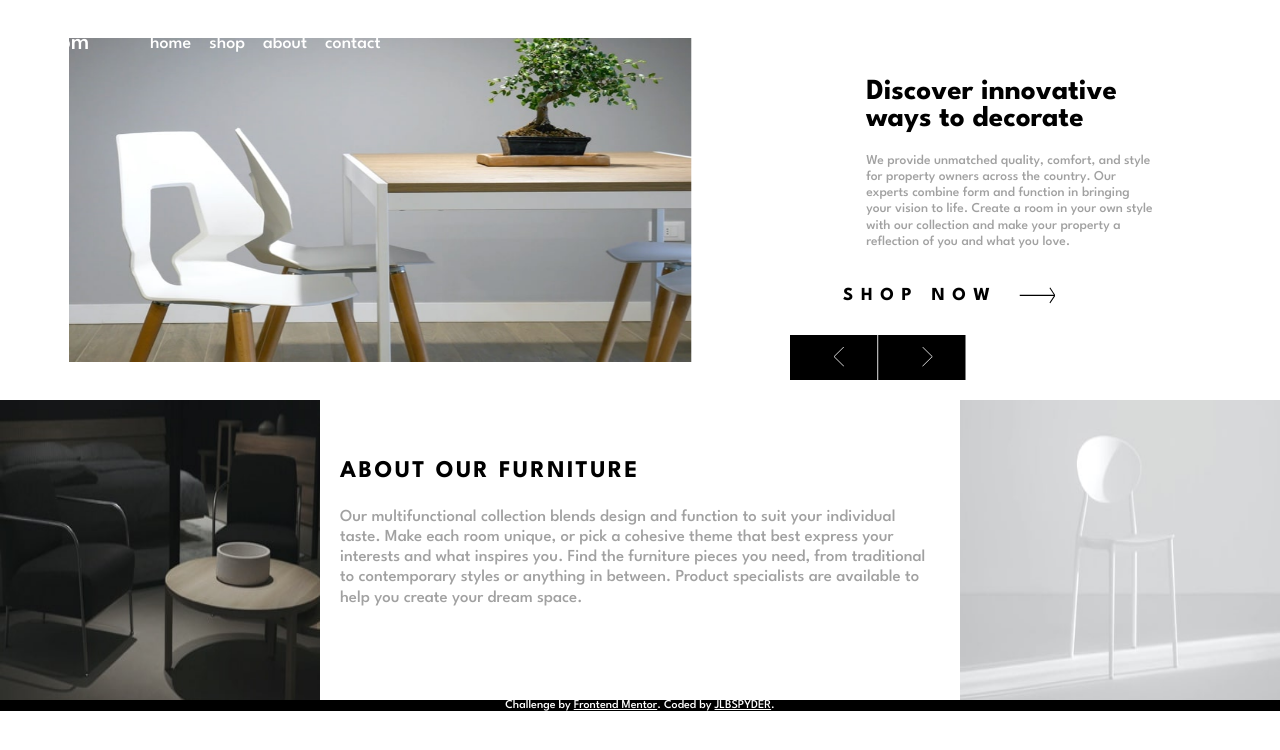
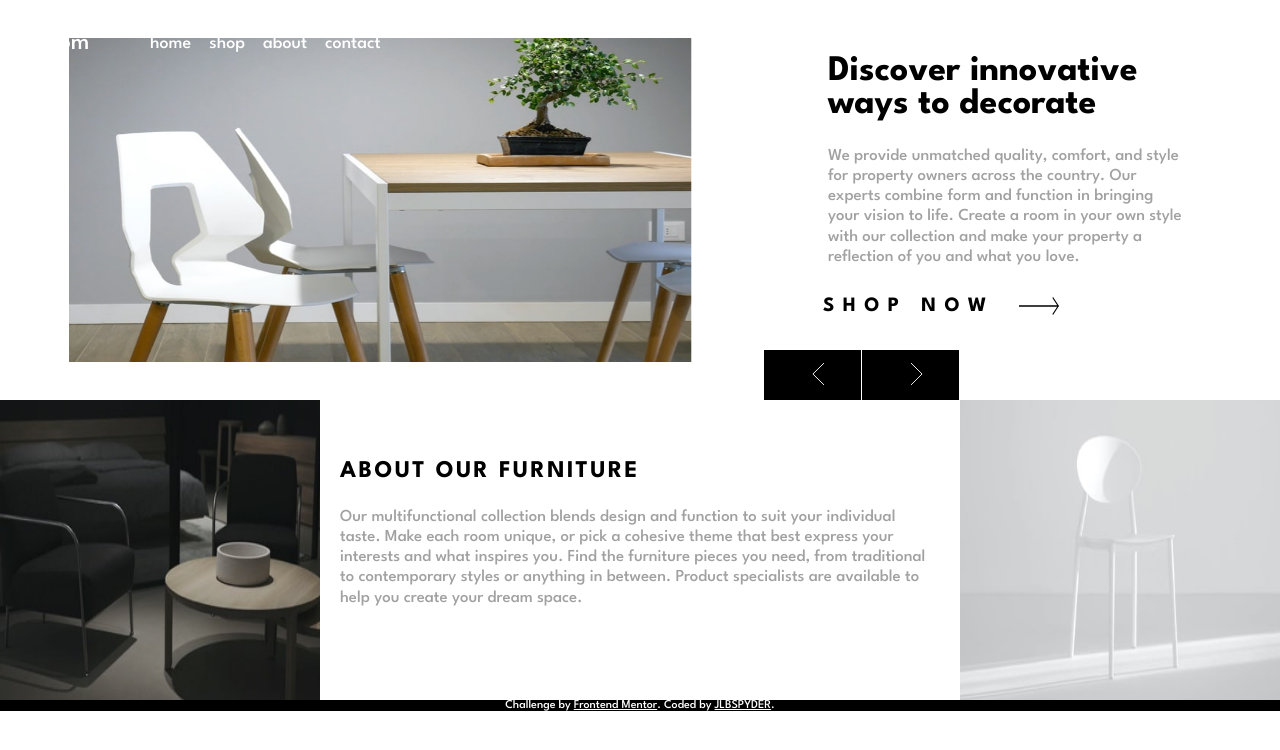
Before and after one commit to Jlbspyder/Room-Homepage, a React (Vite) app: page / in a window 1280 px wide. Shown: the top 750 px of the page. Built offline with nearby package versions, Linux system fonts and the light colour scheme.

Commit message:
Update index.css

```diff
--- a/src/index.css
+++ b/src/index.css
@@ -293,7 +293,7 @@ button {
     width: 100%;
     display: flex;
     flex-direction: column;
-    animation: moveIn 0.7s ease-in-out;
+    animation: slideFromRight 0.7s ease-in-out;
   }
   .pix {
     width: 100%;
```
